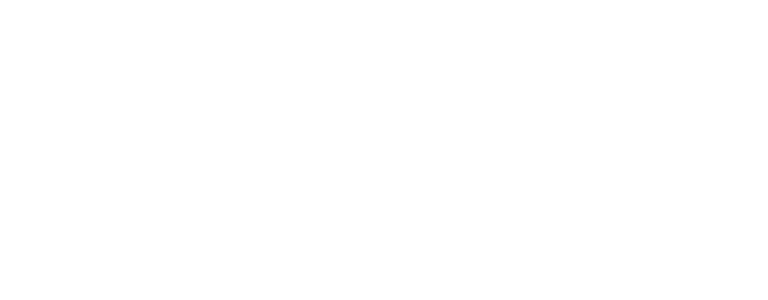
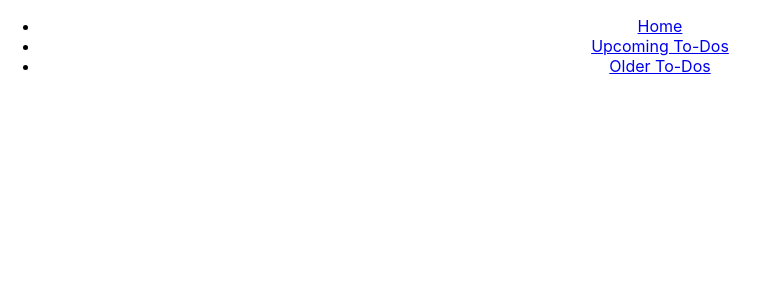
Before and after one commit to BarrySang/react-to-do-list, a React (Create React App) app: page /react-to-do-list/olderToDos in a window 1280 px wide. Before the commit this address had no page. Shown: the top 300 px of the page, without its empty margins (0-768 px from the left). Built offline with nearby package versions, Linux system fonts and the light colour scheme.

Commit message:
fix links

```diff
--- a/src/App.js
+++ b/src/App.js
@@ -138,12 +138,12 @@
   return (
     <BrowserRouter>
       <Routes>
-        <Route path="/" element={<Layout />}>
+        <Route path="/react-to-do-list" element={<Layout />}>
           <Route index element={<Home getTodaysDate={getTodaysDate} addToDo={addToDo} setToDo={setToDo} toDo={toDo} toDos={todaysToDos} toggleChecked={toggleChecked} deleteToDo={deleteToDo} />} />
-          <Route path="upcomingToDos" element={<UpcomingToDos upcomingToDos={upcomingToDos} />} />
-          <Route path="upcomingToDos/:dateParam" element={<ViewToDos getSpecificToDos={getSpecificToDos} getTodaysDate={getTodaysDate} addToDo={addToDo} toDo={toDo} setToDo={setToDo} deleteToDo={deleteToDo} toggleChecked={toggleChecked} />} />
-          <Route path="olderToDos" element={<OlderToDos olderToDos={olderToDos} />} />
-          <Route path="olderToDos/:dateParam" element={<ViewToDos getSpecificToDos={getSpecificToDos} getTodaysDate={getTodaysDate} addToDo={addToDo} toDo={toDo} setToDo={setToDo} deleteToDo={deleteToDo} />} />
+          <Route path="/react-to-do-list/upcomingToDos" element={<UpcomingToDos upcomingToDos={upcomingToDos} />} />
+          <Route path="/react-to-do-list/upcomingToDos/:dateParam" element={<ViewToDos getSpecificToDos={getSpecificToDos} getTodaysDate={getTodaysDate} addToDo={addToDo} toDo={toDo} setToDo={setToDo} deleteToDo={deleteToDo} toggleChecked={toggleChecked} />} />
+          <Route path="/react-to-do-list/olderToDos" element={<OlderToDos olderToDos={olderToDos} />} />
+          <Route path="/react-to-do-list/olderToDos/:dateParam" element={<ViewToDos getSpecificToDos={getSpecificToDos} getTodaysDate={getTodaysDate} addToDo={addToDo} toDo={toDo} setToDo={setToDo} deleteToDo={deleteToDo} />} />
         </Route>
       </Routes>
     </BrowserRouter>
--- a/src/components/Layout.js
+++ b/src/components/Layout.js
@@ -8,13 +8,13 @@
             <nav>
                 <ul>
                     <li>
-                        <Link to="/">Home</Link>
+                        <Link to="/react-to-do-list">Home</Link>
                     </li>
                     <li>
-                        <Link to="/upcomingToDos">Upcoming To-Dos</Link>
+                        <Link to="/react-to-do-list/upcomingToDos">Upcoming To-Dos</Link>
                     </li>
                     <li>
-                        <Link to="/olderToDos">Older To-Dos</Link>
+                        <Link to="/react-to-do-list/olderToDos">Older To-Dos</Link>
                     </li>
                 </ul>
             </nav>
--- a/src/components/ToDosListGroups.js
+++ b/src/components/ToDosListGroups.js
@@ -13,7 +13,7 @@
                     <p key={toDosListGroup.date}>
 
                         <label>{toDosListGroup.date}</label>
-                        <button><Link to={btnLink+toDosListGroup.date} >Open</Link></button>
+                        <button><Link to={'/react-to-do-list'+btnLink+toDosListGroup.date} >Open</Link></button>
                     </p>
                 ))}
             </div>
```
